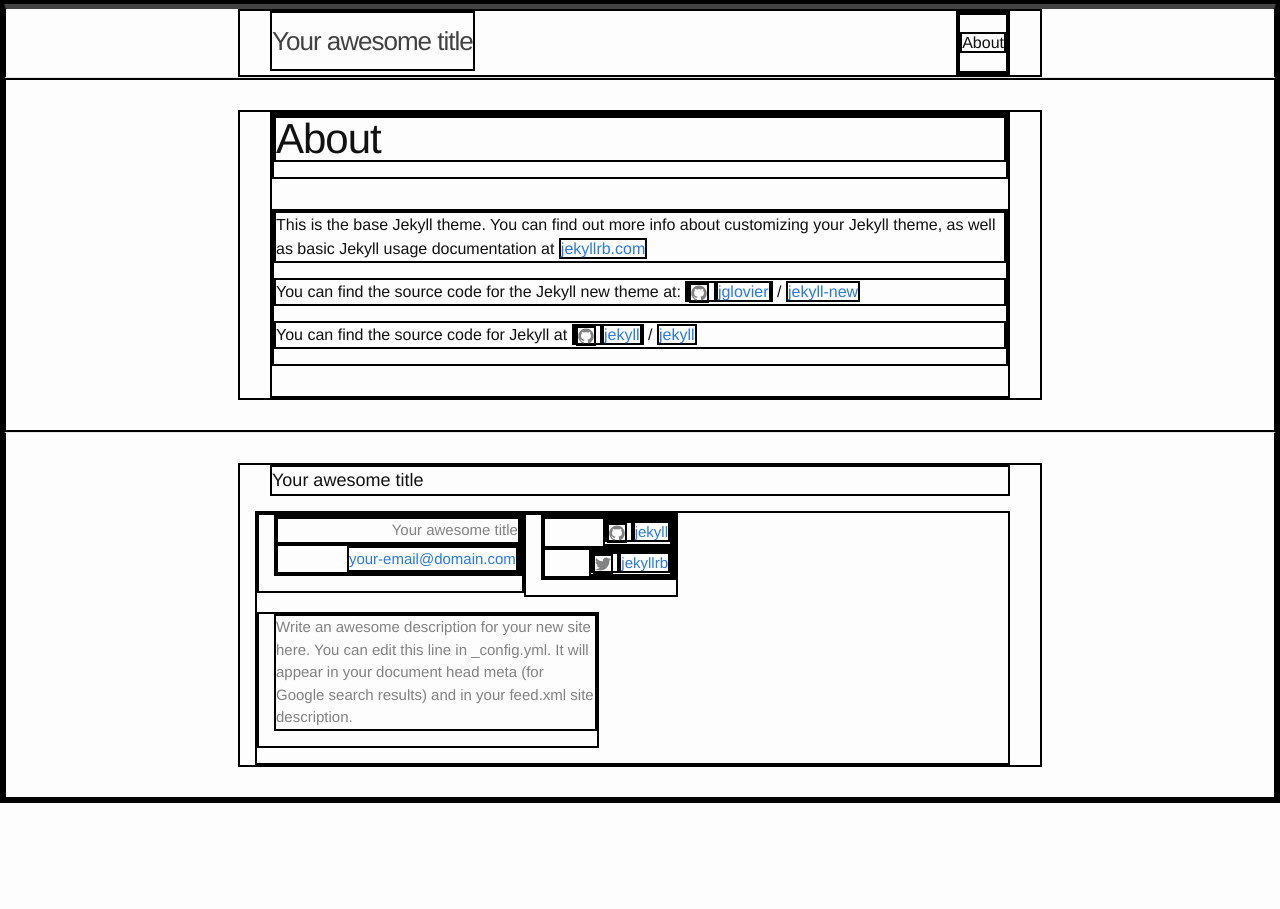
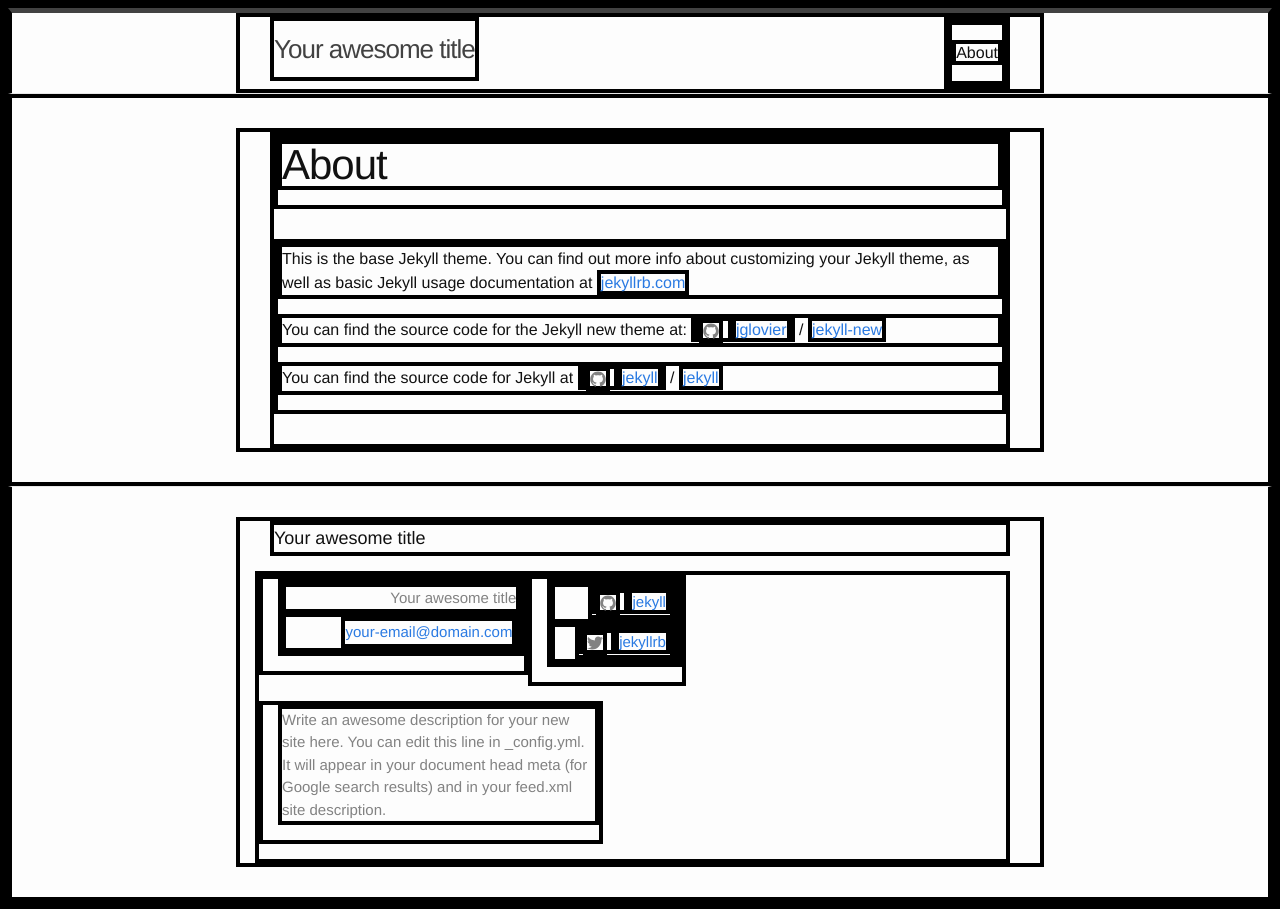
Before and after one commit to raman221188/raman221188.github.io, a Jekyll site: the page built from about.md, in a window 1280 px wide. Built offline with Jekyll 4.4.1, drawn with Linux system fonts in a browser that asks for light colours.

Commit message:
Update main.scss

```diff
--- a/css/main.scss
+++ b/css/main.scss
@@ -3,7 +3,7 @@
 ---
 @charset "utf-8";
 * {
-    border: 2px solid rgb(0,0,0);
+    border: 4px solid rgb(0,0,0);
 }
 ul li {
     display: flex;
```
